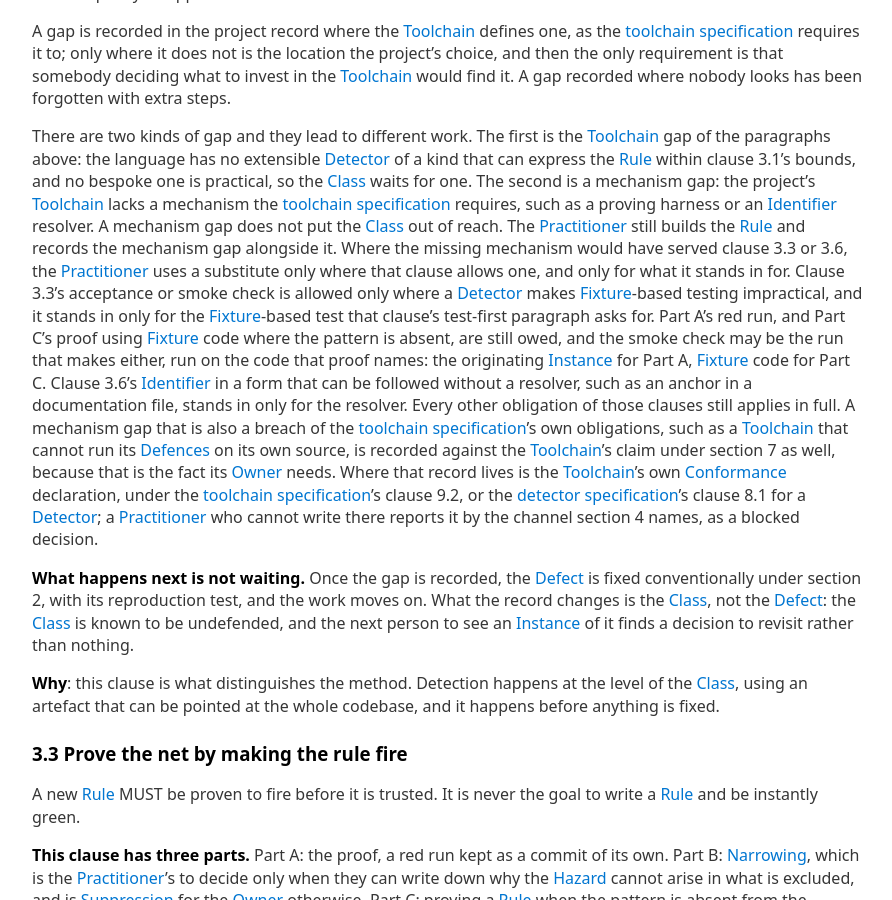
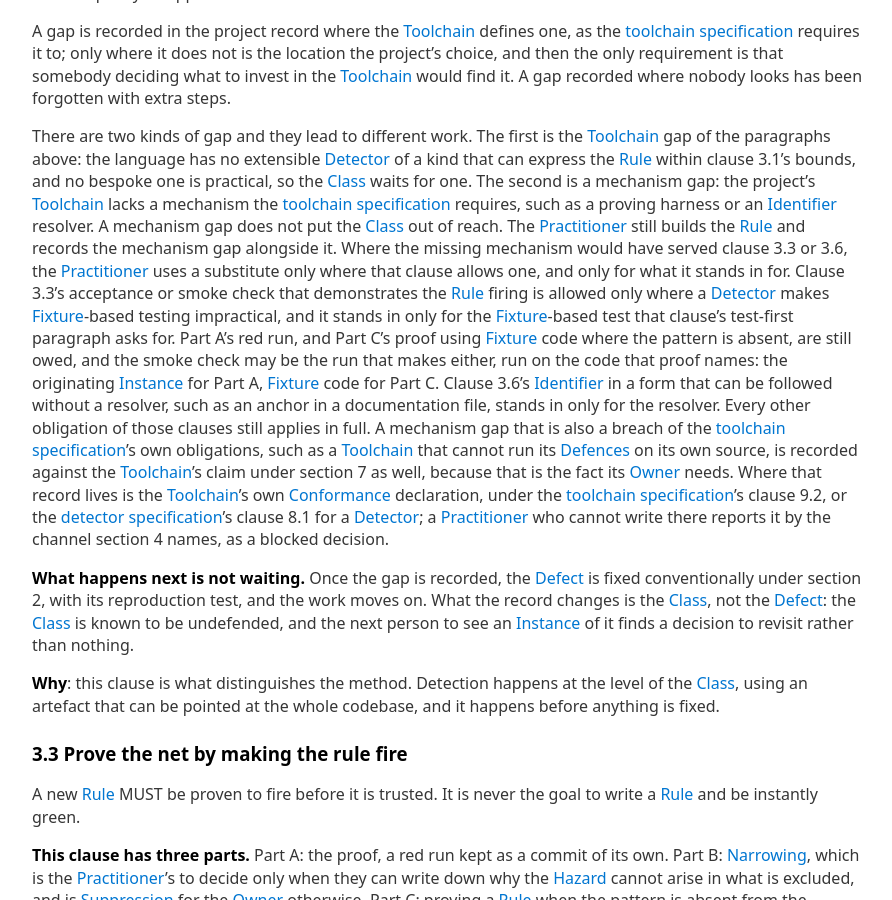
Before and after one commit to Defence-Before-Fix/defence-before-fix.github.io, a Jekyll site: the page built from SPEC.md, in a window 1280 px wide and 900 px high, scrolled down 11270 px. Shown: the whole window, without its empty margins (192-1084 px from the left). Built offline with Jekyll 4.4.1, drawn with Linux system fonts in a browser that asks for light colours; our own code applies the rules of GitHub Pages for plain Markdown files.

Commit message:
Method 3.2: the smoke check named as clause 3.3 names it, one that demonstrates the Rule firing
Section 1 lists a smoke check as a Runner, so without the qualifier it could be read as any
behavioural check. The words are clause 3.3's own.

```diff
--- a/SPEC.md
+++ b/SPEC.md
@@ -480,7 +480,8 @@ The second is a mechanism gap: the project's [Toolchain] lacks a mechanism the
 resolver. A mechanism gap does not put the [Class] out of reach. The [Practitioner] still builds
 the [Rule] and records the mechanism gap alongside it. Where the missing mechanism would have
 served clause 3.3 or 3.6, the [Practitioner] uses a substitute only where that clause allows one,
-and only for what it stands in for. Clause 3.3's acceptance or smoke check is allowed only where
+and only for what it stands in for. Clause 3.3's acceptance or smoke check that demonstrates the
+[Rule] firing is allowed only where
 a [Detector] makes [Fixture]-based testing impractical, and it stands in only for the
 [Fixture]-based test that clause's test-first paragraph asks for. Part A's red run, and Part C's
 proof using [Fixture] code where the pattern is absent, are still owed, and the smoke check may
```
